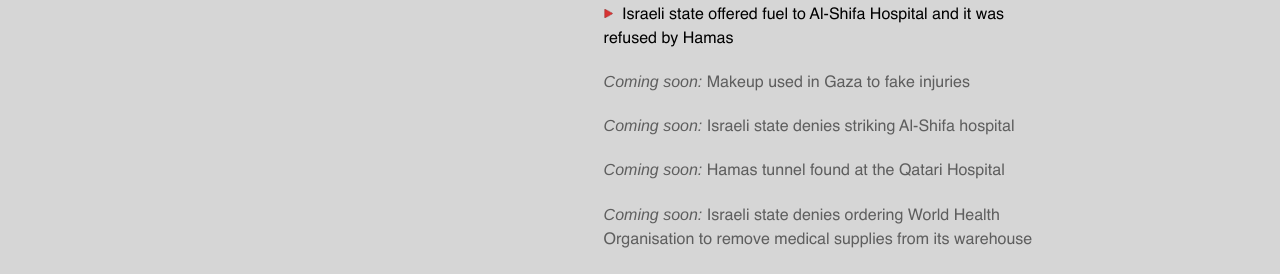
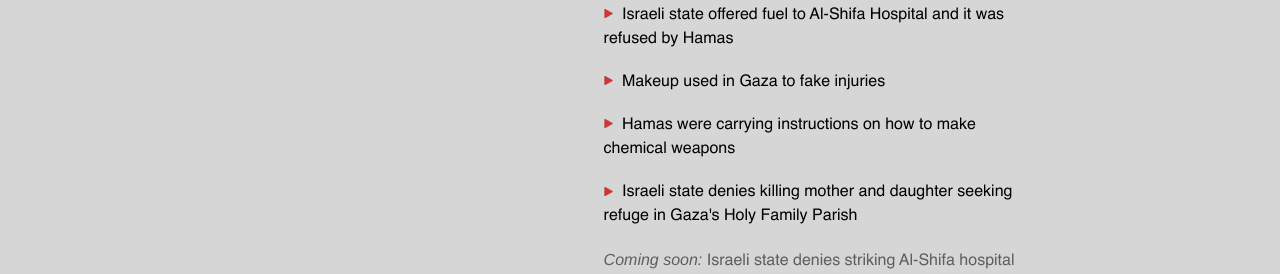
Before and after one commit to tamtzekin/hasbara-tracker, a React (Create React App) app: page / in a window 1280 px wide. Shown: the part 514-788 px from the top of the page. Built offline with nearby package versions, Linux system fonts and the light colour scheme.

Commit message:
added new claim links to homepage

```diff
--- a/src/components/ClaimsList.js
+++ b/src/components/ClaimsList.js
@@ -11,7 +11,11 @@ const ClaimsList = () => {
 
         <Link to="/al-shifa-fuel"><div className="claim-link">Israeli state offered fuel to Al-Shifa Hospital and it was refused by Hamas</div></Link>
 
-        <div className="claim-coming-soon"><em>Coming soon:</em> Makeup used in Gaza to fake injuries</div>
+        <Link to="/makeup"><div className="claim-link">Makeup used in Gaza to fake injuries</div></Link>
+
+        <Link to="/hamas-chemical-weapons"><div className="claim-link">Hamas were carrying instructions on how to make chemical weapons</div></Link>
+
+        <Link to="/israel-denies-church-killing"><div className="claim-link">Israeli state denies killing mother and daughter seeking refuge in Gaza's Holy Family Parish</div></Link>
 
         <div className="claim-coming-soon"><em>Coming soon:</em> Israeli state denies striking Al-Shifa hospital</div>
 
```
